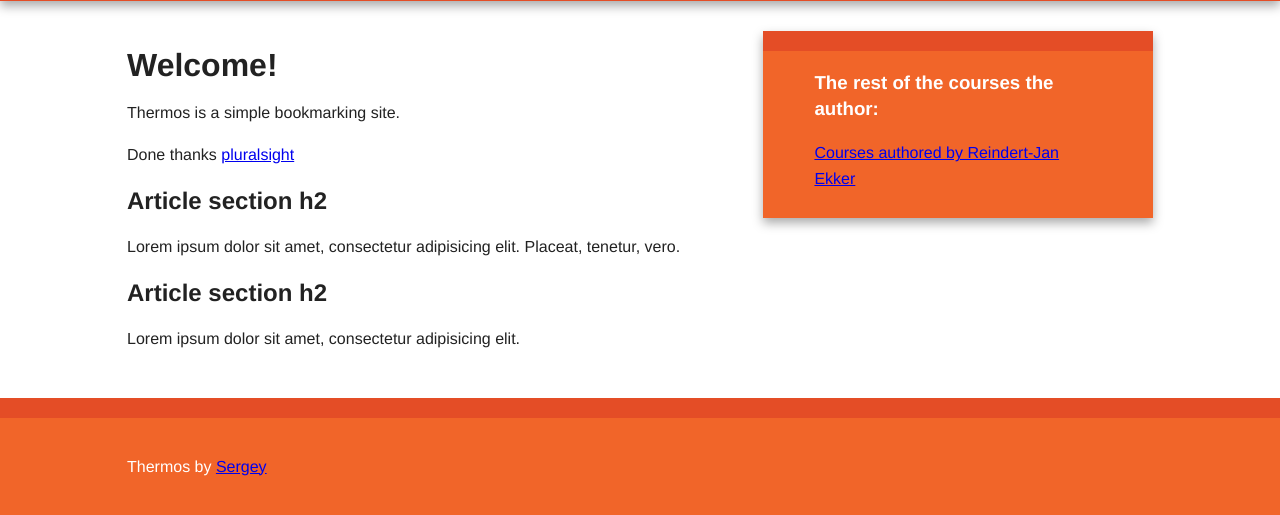
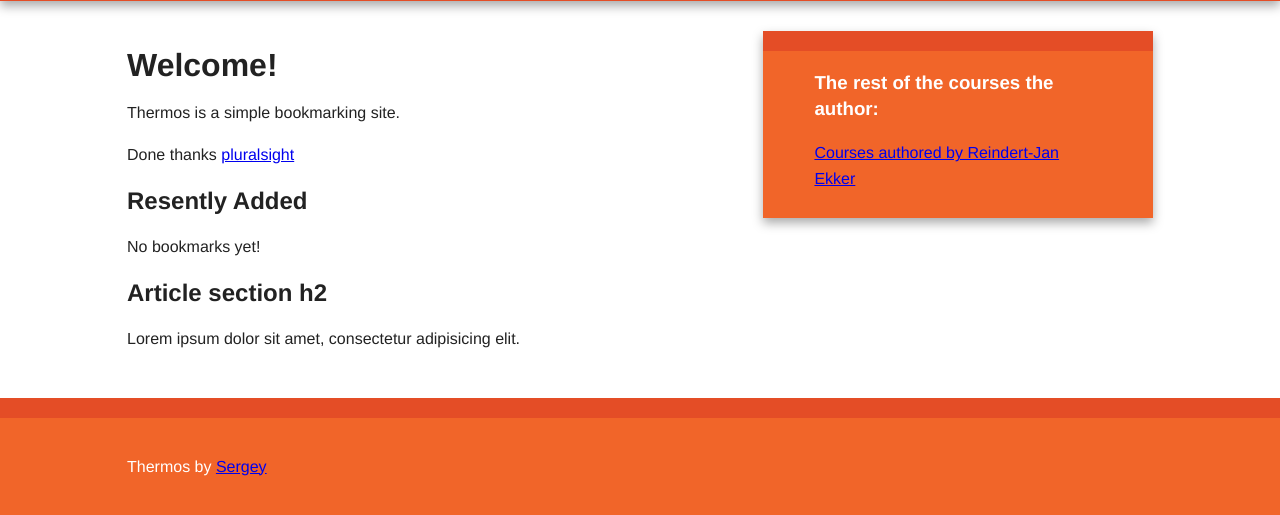
Before and after one commit to a-serhii/flask-micro-framework-introduction, a Flask app: page / in a window 1280 px wide. Shown: the part 95-610 px from the top of the page. Run offline with Flask 2, Linux system fonts and the light colour scheme; some libraries are stand-ins or nearby versions.

Commit message:
if and for

```diff
--- a/flask-micro-framework-introduction.py
+++ b/app.py
@@ -8,17 +8,24 @@ app.config['SECRET_KEY'] = b'\x9cCp\xddMW\x04\xda\x08\xe1\xc5\xf3\xef{"\xd5!f\xb
 # os.urandom(24)
 bookmarks = []
 
+
 def store_bookmark(url):
     bookmarks.append(dict(
-        url = url,
-        user = 'reindert',
-        date = datetime.utcnow()
+        url=url,
+        user='reindert',
+        date=datetime.utcnow()
     ))
+
+
+def new_bookmarks(num):
+    return sorted(bookmarks, key=lambda bm: bm['date'], reverse=True)[:num]
+
 
 @app.route('/')
 @app.route('/index')
 def index():
-    return render_template('index.html')
+    return render_template('index.html', new_bookmarks=new_bookmarks(5))
+
 
 @app.route('/add', methods=['GET', 'POST'])
 def add():
@@ -30,9 +37,11 @@ def add():
         return redirect(url_for('index'))
     return render_template('add.html')
 
+
 @app.errorhandler(404)
 def page_not_found(e):
     return render_template('404.html'), 404
+
 
 @app.errorhandler(500)
 def server_error():
--- a/templates/index.html
+++ b/templates/index.html
@@ -12,8 +12,18 @@ Thermos -- Welcome!
         <p>Done thanks <a href="https://app.pluralsight.com/library/courses/flask-micro-framework-introduction/table-of-contents">pluralsight</a></p>
     </header>
     <section>
-        <h2>Article section h2</h2>
-        <p>Lorem ipsum dolor sit amet, consectetur adipisicing elit. Placeat, tenetur, vero.</p>
+        <h2>Resently Added</h2>
+        {% if new_bookmarks %}
+        <ul>
+            {% for bm in new_bookmarks %}
+            <li>
+                {{ bm.user }} added <a href="{{ bm.url }}">{{ bm.url }}</a>
+            </li>
+            {% endfor %}
+        </ul>
+    {% else %}
+    No bookmarks yet!
+    {% endif %}
     </section>
     <section>
         <h2>Article section h2</h2>
```
